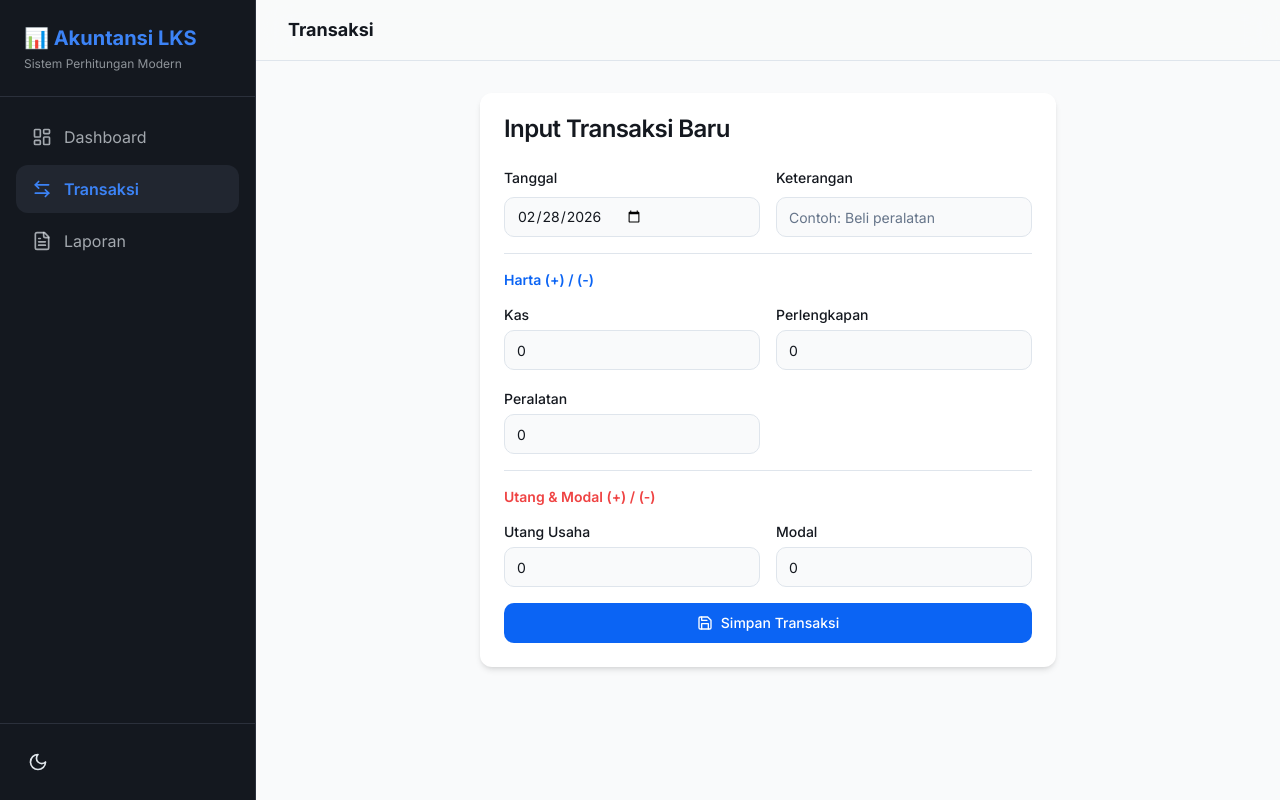
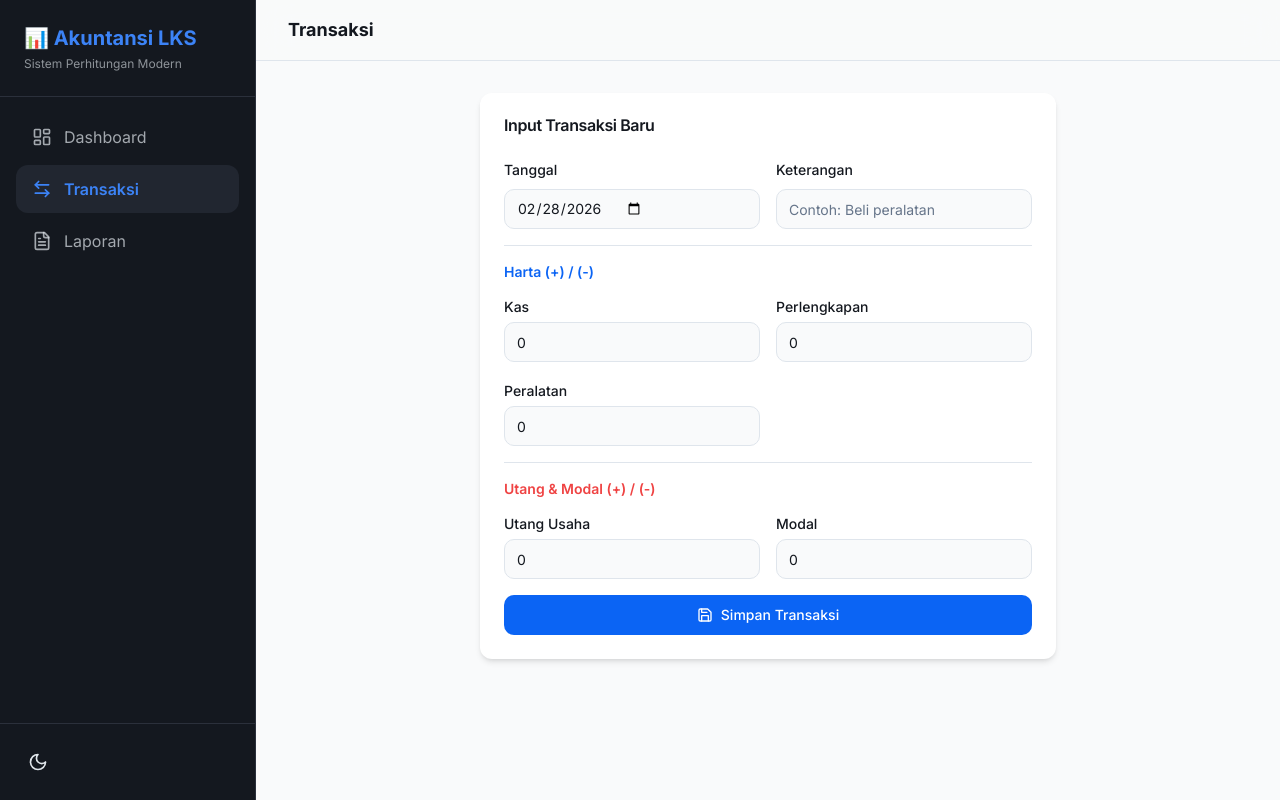
Before and after one commit to sanzzyproject/akutansi-nextjs, a Next.js app: page /transaksi in a window 1280 px wide. Built offline with nearby package versions, Linux system fonts and the light colour scheme.

Commit message:
Create card.tsx

```diff
--- /dev/null
+++ b/components/ui/card.tsx
@@ -0,0 +1,34 @@
+import * as React from "react"
+import { cn } from "@/lib/utils"
+
+const Card = React.forwardRef<HTMLDivElement, React.HTMLAttributes<HTMLDivElement>>(({ className, ...props }, ref) => (
+  <div ref={ref} className={cn("rounded-xl border bg-card text-card-foreground shadow", className)} {...props} />
+))
+Card.displayName = "Card"
+
+const CardHeader = React.forwardRef<HTMLDivElement, React.HTMLAttributes<HTMLDivElement>>(({ className, ...props }, ref) => (
+  <div ref={ref} className={cn("flex flex-col space-y-1.5 p-6", className)} {...props} />
+))
+CardHeader.displayName = "CardHeader"
+
+const CardTitle = React.forwardRef<HTMLParagraphElement, React.HTMLAttributes<HTMLHeadingElement>>(({ className, ...props }, ref) => (
+  <h3 ref={ref} className={cn("font-semibold leading-none tracking-tight", className)} {...props} />
+))
+CardTitle.displayName = "CardTitle"
+
+const CardDescription = React.forwardRef<HTMLParagraphElement, React.HTMLAttributes<HTMLParagraphElement>>(({ className, ...props }, ref) => (
+  <p ref={ref} className={cn("text-sm text-muted-foreground", className)} {...props} />
+))
+CardDescription.displayName = "CardDescription"
+
+const CardContent = React.forwardRef<HTMLDivElement, React.HTMLAttributes<HTMLDivElement>>(({ className, ...props }, ref) => (
+  <div ref={ref} className={cn("p-6 pt-0", className)} {...props} />
+))
+CardContent.displayName = "CardContent"
+
+const CardFooter = React.forwardRef<HTMLDivElement, React.HTMLAttributes<HTMLDivElement>>(({ className, ...props }, ref) => (
+  <div ref={ref} className={cn("flex items-center p-6 pt-0", className)} {...props} />
+))
+CardFooter.displayName = "CardFooter"
+
+export { Card, CardHeader, CardFooter, CardTitle, CardDescription, CardContent }
```
